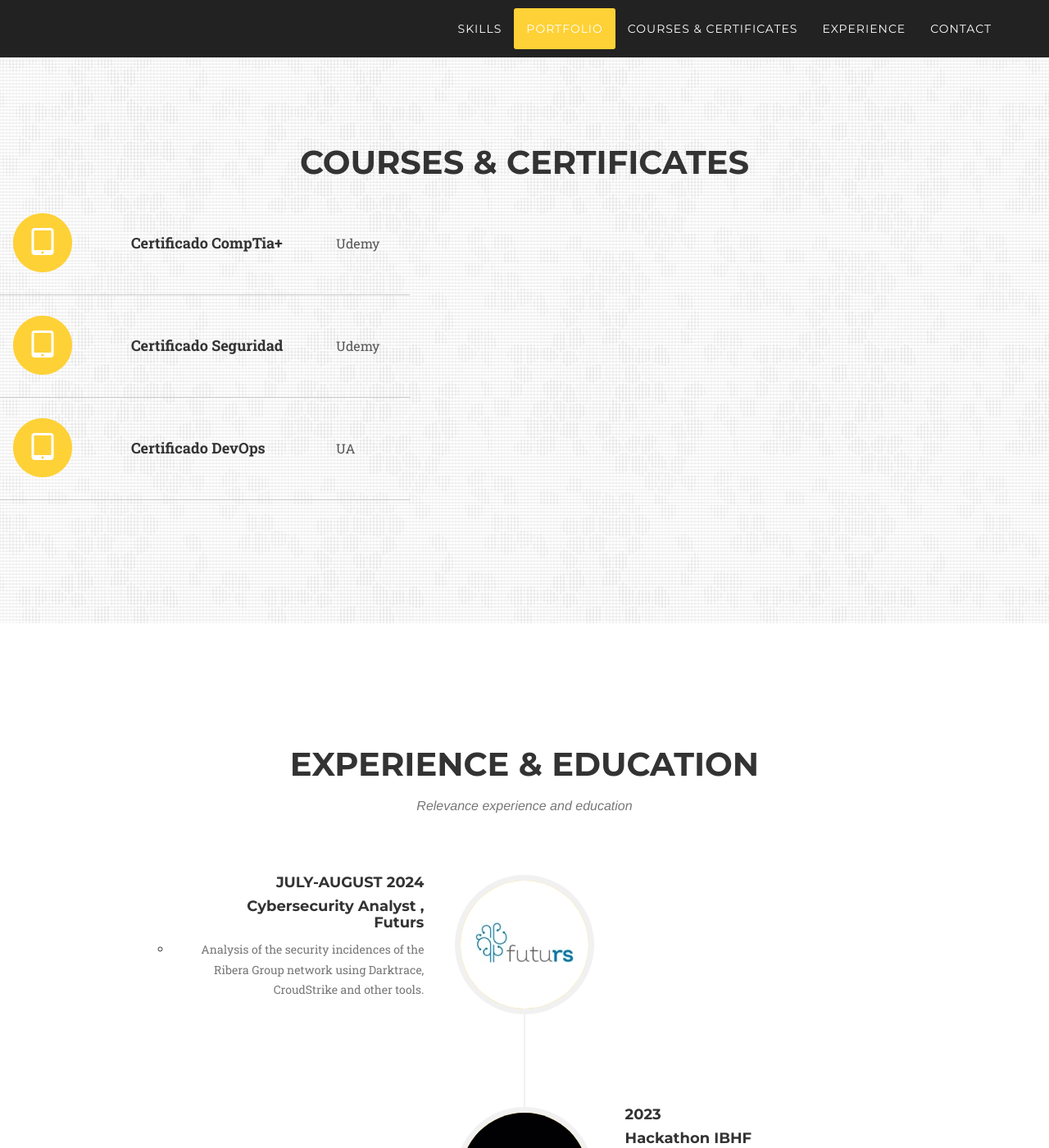
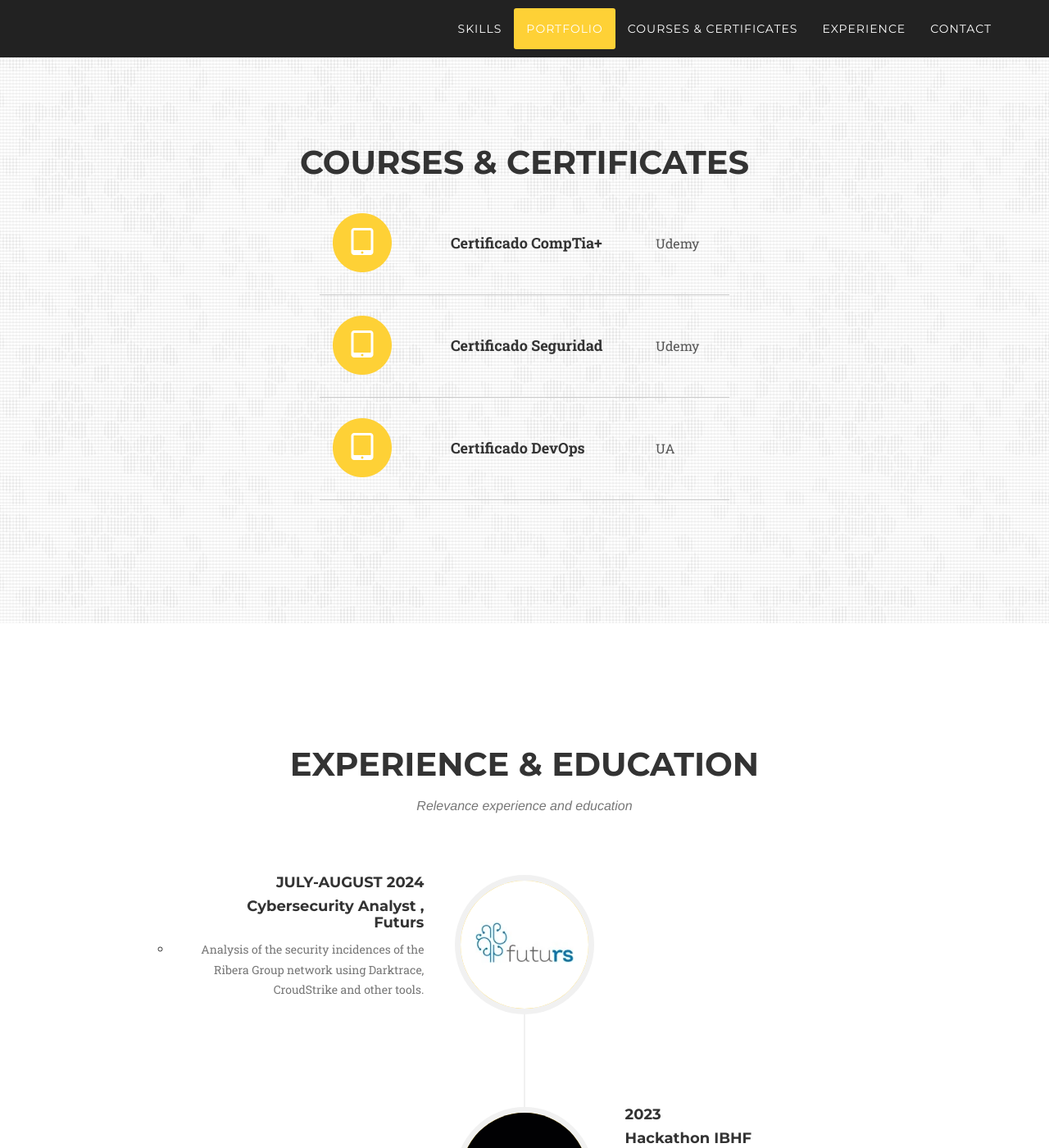
Before and after one commit to agmerino03/agmerino03.github.io, a Jekyll site: the page built from index.html, in a window 1280 px wide and 1400 px high, scrolled down 3384 px. Shown: the whole window at 82% size. Built offline with Jekyll 4.4.1, drawn with Linux system fonts in a browser that asks for light colours; some web fonts are replaced.

Commit message:
almost done

```diff
--- a/_layouts/style.css
+++ b/_layouts/style.css
@@ -15,7 +15,10 @@
 }
 
 .custom-table {
-    text-align: center;
+    display: flex;
+    flex-direction: column; /* Organiza los elementos en una columna */
+    justify-content: center; /* Centra los elementos verticalmente */
+    align-items: center; /* Centra los elementos horizontalmente */
 }
 
 .custom-row {
```
